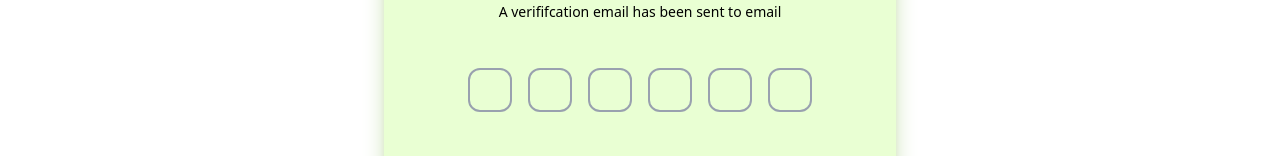
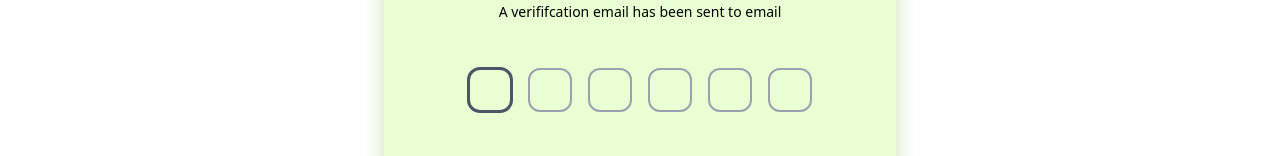
Before and after one commit to its-shivam1008/camly, a React (Vite) app: page /verify in a window 1280 px wide. Shown: the part 370-526 px from the top of the page. Built offline with nearby package versions, Linux system fonts and the light colour scheme.

Commit message:
fix in verification route

```diff
--- a/src/components/Verification.tsx
+++ b/src/components/Verification.tsx
@@ -1,4 +1,4 @@
-import React, { useRef, useState } from "react"
+import React, { useEffect, useRef, useState } from "react"
 
 
 const Verification = () => {
@@ -8,26 +8,32 @@ const Verification = () => {
     }
 
     interface OtpInputField{
-        [key: number] : string;
+        [key: string] : string;
     }
 
     const [verifyCode, setVerifyCode] = useState<VerifyCodeState>({verifyCode:''});
     const [inputField, setInputField] = useState<OtpInputField>({});
     const inputRef = useRef<(HTMLInputElement | null)[]>([]);
 
+    useEffect(()=>{
+        if(inputRef.current[0]){
+            inputRef.current[0].focus();
+        }
+    }, [])
+
 
     const handleChange = (event:React.ChangeEvent<HTMLInputElement>) => {
         const {id, value}:any = event.target;
-        setInputField((prvData) => ({
-            ...prvData,
-            [id]:value
-        }));
 
-        const combinedOtp = (inputField as any).join('');
-        if(combinedOtp.length === 6) setVerifyCode(combinedOtp);
+        setInputField((prvData) => {
+            const newInputField = {...prvData, [id]:value};
+            const combinedOtp = Object.values(newInputField).join("").slice(0,6);
+            setVerifyCode({verifyCode:combinedOtp});
+            return newInputField;
+        })
 
         if(id < inputRef.current.length -1 && value){
-            const index:any= String(Number(id)+1)
+            const index:any= Number(id)+1
             const nextInput = inputRef.current[index];
             if(nextInput){
                 nextInput.focus();
@@ -37,7 +43,7 @@ const Verification = () => {
     }
 
     const handleKeyDown = (index:number, event:React.KeyboardEvent<HTMLInputElement>) => {
-        const place:any= String((Number(index))-1)
+        const place:any= Number(index) - 1;
         const prevInput = inputRef.current[place];
         if((event.key ==="Backspace" || event.key==="Delete") && prevInput && index>0 && !inputField[index]){
             prevInput.focus();
@@ -45,7 +51,7 @@ const Verification = () => {
     }
 
     const handleSubmit = async()=>{
-        alert(verifyCode);
+        alert(JSON.stringify(verifyCode));
     }
 
 
@@ -60,7 +66,7 @@ const Verification = () => {
             <div className="inputField flex gap-5 justify-center">
                 {
                     [...Array(6)].map((elem:any, index:number)=>{
-                        return <input maxLength={1} ref={(e:any) => (inputRef.current[index] = e)} key={index} type="text" name="verifyCode" id={String(index)} value={inputField[index]} onKeyDown={(e) => handleKeyDown(index, e)} onChange={handleChange} className="outline-2 text-center outline-gray-400 focus:outline-3 focus:outline-gray-600  w-10 h-fit py-2 px-2 rounded-[10px]" />
+                        return <input maxLength={1} ref={(e:any) => (inputRef.current[index] = e)} key={index} type="text" name="verifyCode" id={String(index)} value={inputField[String(index)]} onKeyDown={(e) => handleKeyDown(index, e)} onChange={handleChange} className="outline-2 text-center outline-gray-400 focus:outline-3 focus:outline-gray-600  w-10 h-fit py-2 px-2 rounded-[10px]" />
                     })
                 }
             </div>
```
